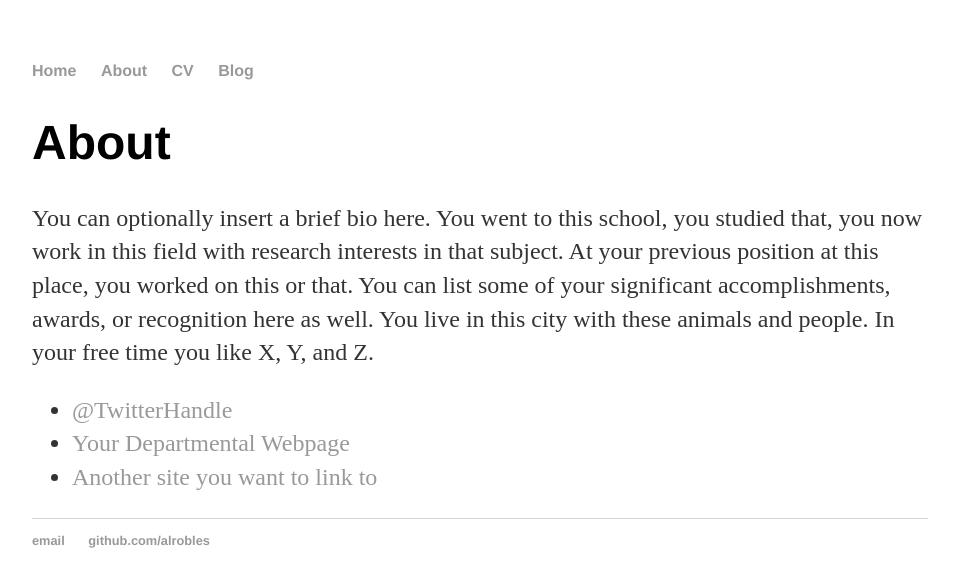
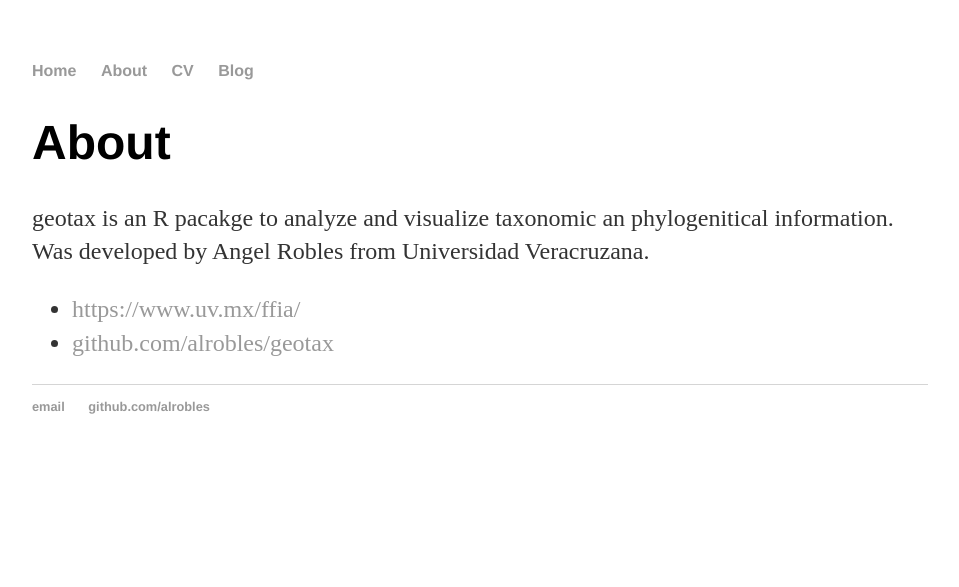
Before and after one commit to alrobles/alrobles.github.io, a Jekyll site: the page built from about/index.html, in a window 1280 px wide. Shown: the top 587 px of the page, without its empty margins (160-1119 px from the left). Built offline with Jekyll 4.4.1, drawn with Linux system fonts in a browser that asks for light colours.

Commit message:
Update index.html
About geotax

```diff
--- a/about/index.html
+++ b/about/index.html
@@ -1,15 +1,14 @@
 ---
 layout: default
-title: About Hank Quinlan
+title: About geotax project
 ---
 
 		<div class="about">
 			<h1>About</h1>
-			<p>You can optionally insert a brief bio here. You went to this school, you studied that, you now work in this field with research interests in that subject. At your previous position at this place, you worked on this or that. You can list some of your significant accomplishments, awards, or recognition here as well. You live in this city with these animals and people. In your free time you like X, Y, and Z.</p>
-
+			<p>geotax is an R pacakge to analyze and visualize taxonomic an phylogenitical information.
+			   Was developed by Angel Robles from Universidad Veracruzana.
 			<ul class="contacts">
-				<li><a href="#">@TwitterHandle</a></li>
-				<li><a href="#">Your Departmental Webpage</a></li>
-				<li><a href="#">Another site you want to link to</a></li>
+				<li><a href="#">https://www.uv.mx/ffia/</a></li>
+				<li><a href="#">github.com/alrobles/geotax</a></li>
 				</ul>
 		</div>
```
